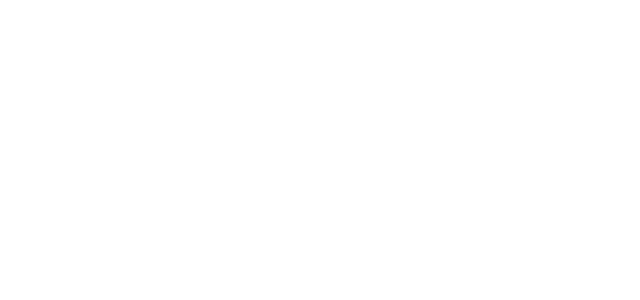
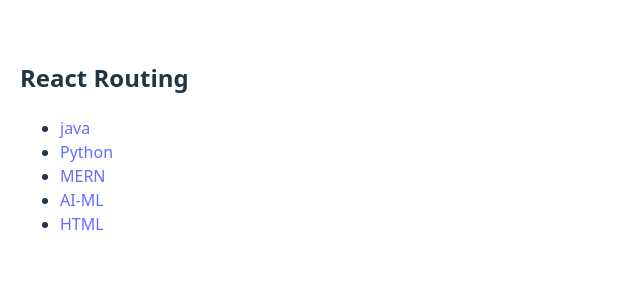
Before and after one commit to omkarchavan-git/my-react-app, a React (Vite) app: page /courses in a window 1280 px wide. Before the commit this address had no page. Shown: the top 300 px of the page, without its empty margins (0-640 px from the left). Built offline with nearby package versions, Linux system fonts and the light colour scheme.

Commit message:
created dynamic routing

```diff
--- a/src/App.jsx
+++ b/src/App.jsx
@@ -10,6 +10,8 @@
 import { BrowserRouter as Router, Routes, Route } from 'react-router-dom'
 import Home from './pages/Home'
 import About from './pages/About'
+import Dynamic_Routing from './pages/Dynamic_Routing'
+import Course_details from './pages/Course_details'
 
 function App() {
   const [count, setCount] = useState(0)
@@ -32,6 +34,8 @@
             <Routes>
               <Route path='/' element = {<Home />}  />
               <Route path='/about' element = {<About />}  />
+              <Route path='/courses' element = {<Dynamic_Routing />}  />
+              <Route path='/courses/:id' element = {<Course_details />}  />
 
             </Routes>
           </Router>
--- /dev/null
+++ b/src/pages/Course_details.jsx
@@ -0,0 +1,15 @@
+import React from 'react'
+
+const Course_details = () => {
+
+    return(
+        <>
+            <div>
+
+                <h3>Course details</h3>
+            </div>
+        </>
+    )
+}
+
+export default Course_details
--- /dev/null
+++ b/src/pages/Dynamic_Routing.jsx
@@ -0,0 +1,34 @@
+import { Link } from "react-router-dom"
+
+
+
+function Dynamic_Routing() {
+
+    // creating an array of course data
+    const arr = [
+        { id: 1, course_name: "java", price: 1234 },
+        { id: 2, course_name: "Python", price: 1435 },
+        { id: 3, course_name: "MERN", price: 12004 },
+        { id: 4, course_name: "AI-ML", price: 12344 },
+        { id: 5, course_name: "HTML", price: 9999 }
+
+    ]
+
+
+    return (
+        <div>
+            <h2>React Routing</h2>
+
+            <ul>
+                {arr.map((data) => <div key={data.id}>
+                    <li>
+                        <Link to={`/cources/${data.id}`}> {data.course_name} </Link>
+                    </li>
+                </div>)}
+            </ul>
+
+        </div>
+    )
+}
+
+export default Dynamic_Routing
```
